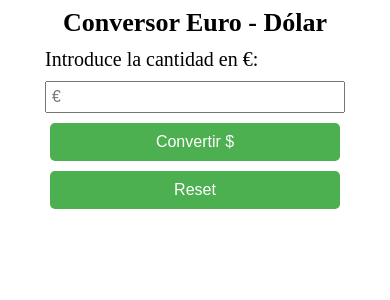
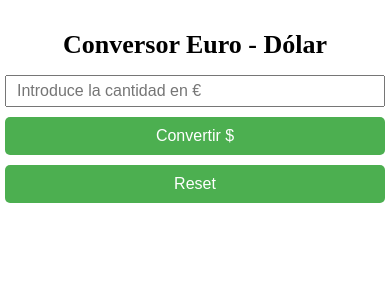
Before and after one commit to alfred3ks/conversor-divisas, a React (Vite) app: page / in a window 390 px wide. Shown: the top 300 px of the page. Built offline with nearby package versions, Linux system fonts and the light colour scheme.

Commit message:
Agrego los estilos del reset del navegador y mobile first.

```diff
--- a/index.html
+++ b/index.html
@@ -3,6 +3,7 @@
 <head>
   <meta charset="UTF-8" />
   <meta name="viewport" content="width=device-width, initial-scale=1.0" />
+  <link rel="icon" type="image/png" href="./public/cambio-de-divisas.png">
   <title>Conversor de Divisas</title>
 </head>
 <body>
--- a/src/components/Conversor/conversor.module.css
+++ b/src/components/Conversor/conversor.module.css
@@ -1,27 +1,24 @@
 .container {
-  width: 300px;
+  width: 100%;
+  min-width: 300px;
   margin: 0 auto;
   display: flex;
   flex-direction: column;
-  height: 90vh;
+  justify-content: center;
 }
 
 .title {
-  margin: 0 auto;
+  text-align: center;
+  margin-top: 30px;
   margin-bottom: 10px;
-  font-size: 26px;
-}
-
-.label {
-  margin-bottom: 5px;
-  font-size: 20px;
+  font-size: 2.6rem;
 }
 
 .input {
-  margin-top: 5px;
-  margin-bottom: 5px;
+  margin: 5px;
   padding: 5px;
-  font-size: 16px;
+  padding-left: 10px;
+  font-size: 1.6rem;
 }
 
 .button {
@@ -32,7 +29,7 @@
   padding: 10px 20px;
   margin: 5px;
   cursor: pointer;
-  font-size: 16px;
+  font-size: 1.6rem;
 }
 
 .button:hover {
@@ -40,7 +37,21 @@
 }
 
 .paragraph {
-  font-size: 18px;
+  text-align: center;
+  margin-top: 20px;
+  font-size: 1.8rem;
   font-weight: bold;
-  margin-top: 20px;
 }
+
+/* Media queries */
+@media screen and (width >=768px) {
+  .container {
+    width: 50%;
+  }
+}
+
+@media screen and (width >1024px) {
+  .container {
+    width: 30%;
+  }
+}
--- a/src/components/Conversor/index.jsx
+++ b/src/components/Conversor/index.jsx
@@ -1,5 +1,5 @@
 import { useRef } from 'react';
-import styles from './Conversor.module.css';
+import styles from './conversor.module.css';
 
 const Conversor = () => {
   // Referencias a los elementos input y p
@@ -37,12 +37,11 @@ const Conversor = () => {
   return (
     <div className={styles['container']}>
       <h1 className={styles['title']}>Conversor Euro - Dólar</h1>
-      <label className={styles['label']}> Introduce la cantidad en €:</label>
       <input
         className={styles['input']}
         ref={inputRef}
         type="text"
-        placeholder="€"
+        placeholder="Introduce la cantidad en €"
       />
       <button className={styles['button']} onClick={handleConvert}>
         Convertir $
--- a/src/main.jsx
+++ b/src/main.jsx
@@ -1,6 +1,8 @@
 import { StrictMode } from 'react';
 import { createRoot } from 'react-dom/client';
 import App from './App.jsx';
+
+import './reset.css';
 
 createRoot(document.getElementById('root')).render(
   <StrictMode>
--- /dev/null
+++ b/src/reset.css
@@ -0,0 +1,9 @@
+* {
+  box-sizing: border-box;
+  padding: 0;
+  margin: 0;
+}
+
+html {
+  font-size: 62.5%;
+}
```
Also changed, not shown: public/cambio-de-divisas.png (added).
